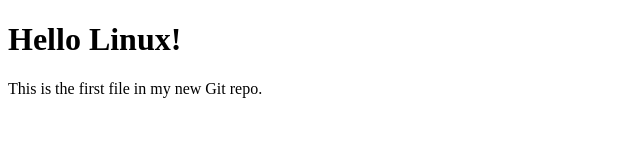
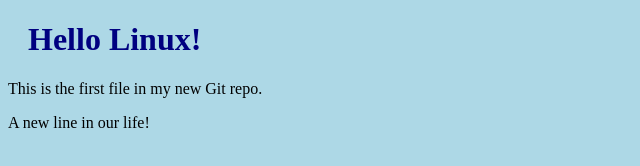
Before and after one commit to Pr0M1/Doingthings, a plain HTML site: page index.html in a window 1280 px wide. Shown: the whole page, without its empty margins (0-640 px from the left). Drawn offline with Linux system fonts and the light colour scheme.

Commit message:
Updated index.html with a new line

```diff
--- a/index.html
+++ b/index.html
@@ -2,11 +2,13 @@
 <html>
     <head>
         <title>Hello Linux!</title>
+        <link rel="stylesheet" href="bluestyle.css">
     </head>
     <body>
 
         <h1>Hello Linux!</h1>
         <p>This is the first file in my new Git repo.</p>
+        <p>A new line in our life!</p>
 
     </body>
 </html>
```
